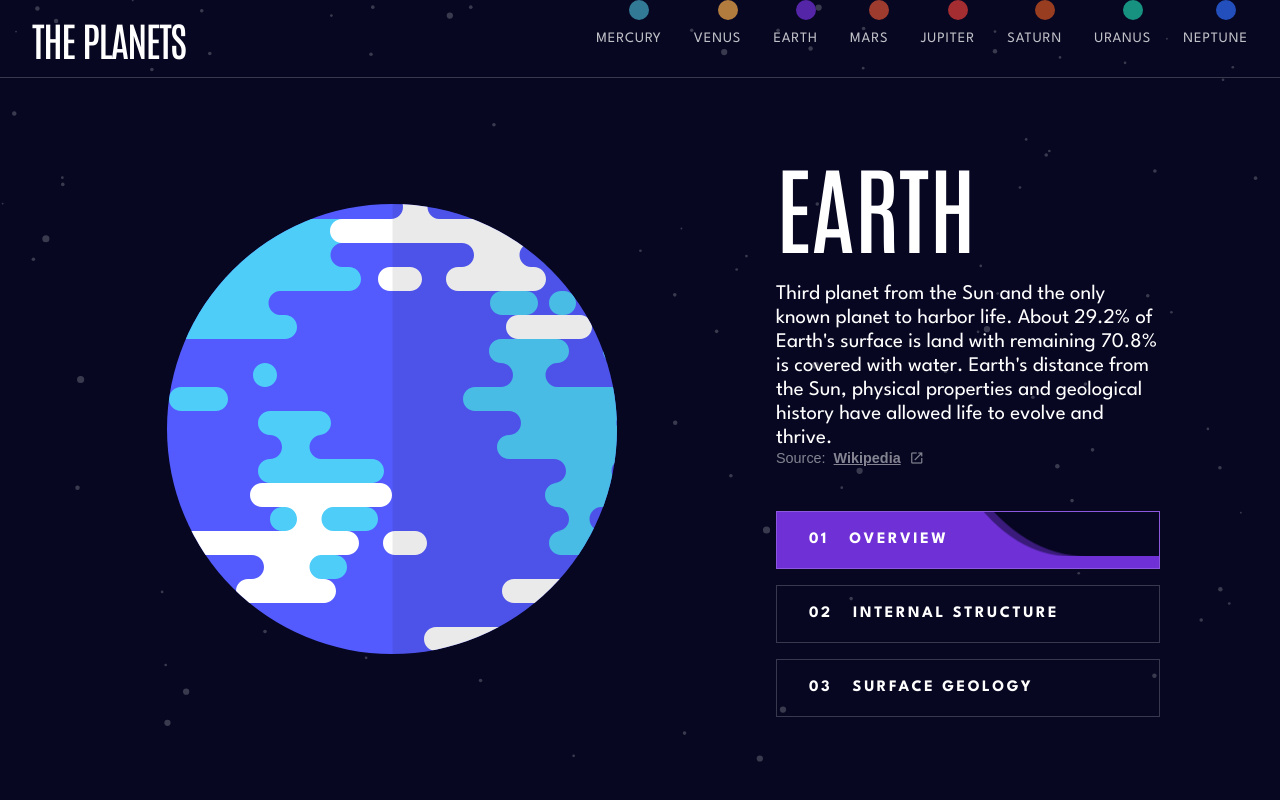
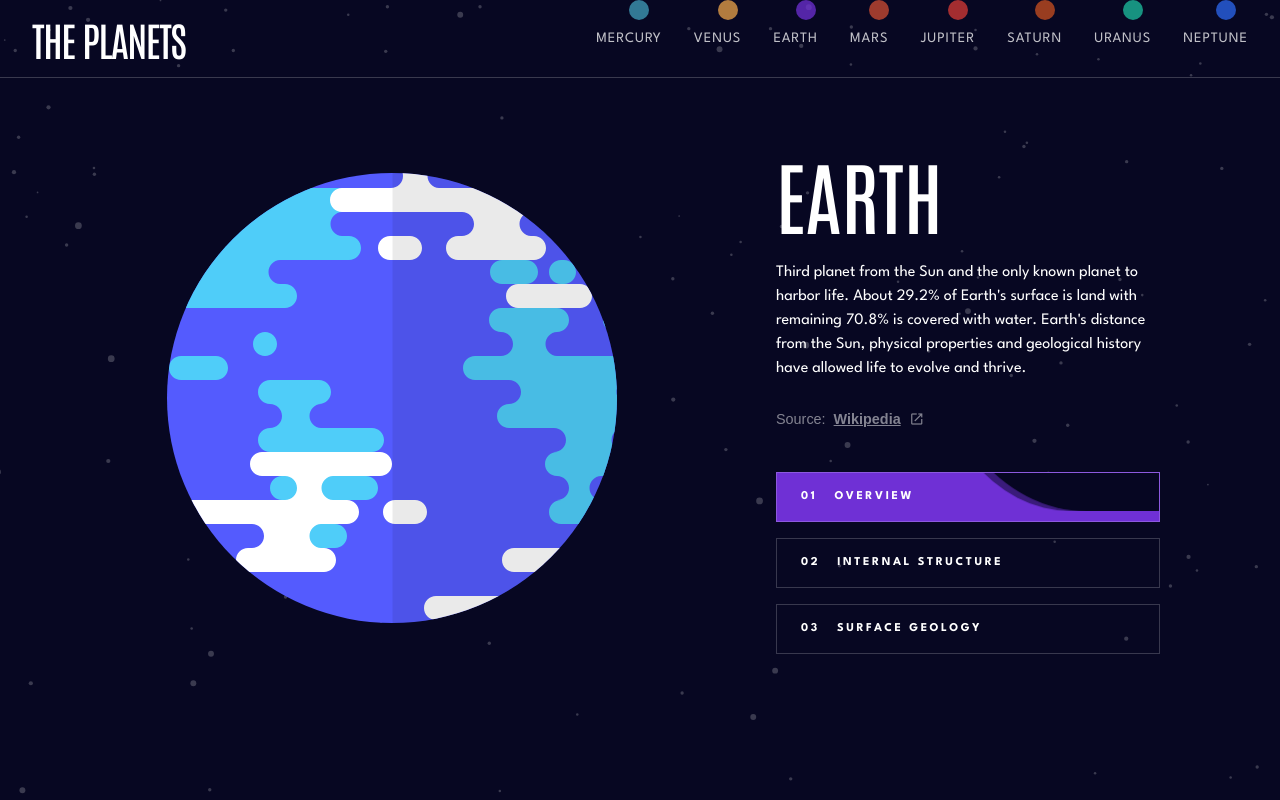
Before and after one commit to MirunaHaidu/planets-facts, a React (Vite) app: page / in a window 1280 px wide. Shown: the top 800 px of the page. Built offline with nearby package versions, Linux system fonts and the light colour scheme.

Commit message:
fix font size

```diff
--- a/src/style/Planet.css
+++ b/src/style/Planet.css
@@ -68,7 +68,7 @@
 
 .planet-details h2 {
     font-family: var(--ff-antonio);
-    font-size: 6rem;
+    font-size: 5rem;
     font-weight: 400;
     text-transform: uppercase;
 }
@@ -79,7 +79,6 @@
     margin-top: 1rem;
     line-height: 1.5rem;
     min-height: 150px;
-    font-size: 1.3rem;
 
 }
 
@@ -196,7 +195,7 @@
 
     .planet-image {
         width: 100%;
-        margin-top: 6rem;
+        margin-top: 5rem;
         position: relative;
     }
 
--- a/src/style/TabButtons.css
+++ b/src/style/TabButtons.css
@@ -15,7 +15,7 @@
     border: 1px solid hsla(0, 0%, 100%, 0.2);
     background-color: transparent;
     color: hsla(0, 0%, 100%, 1);
-    font-size: 1rem;
+    font-size: 0.75rem;
     font-weight: 700;
     line-height: 1.5rem;
     letter-spacing: 0.16rem;
@@ -145,7 +145,6 @@
         flex-flow: row;
         margin-top: 0;
         border-bottom: 1px solid hsla(0, 0%, 100%, 0.2);
-
     }
 
     .tab-buttons button {
@@ -155,7 +154,6 @@
         padding: 1em 0.5em;
         width: 100%;
         text-align: center;
-        font-size: 0.75rem;
 
         &::before,
         &::after{
```
